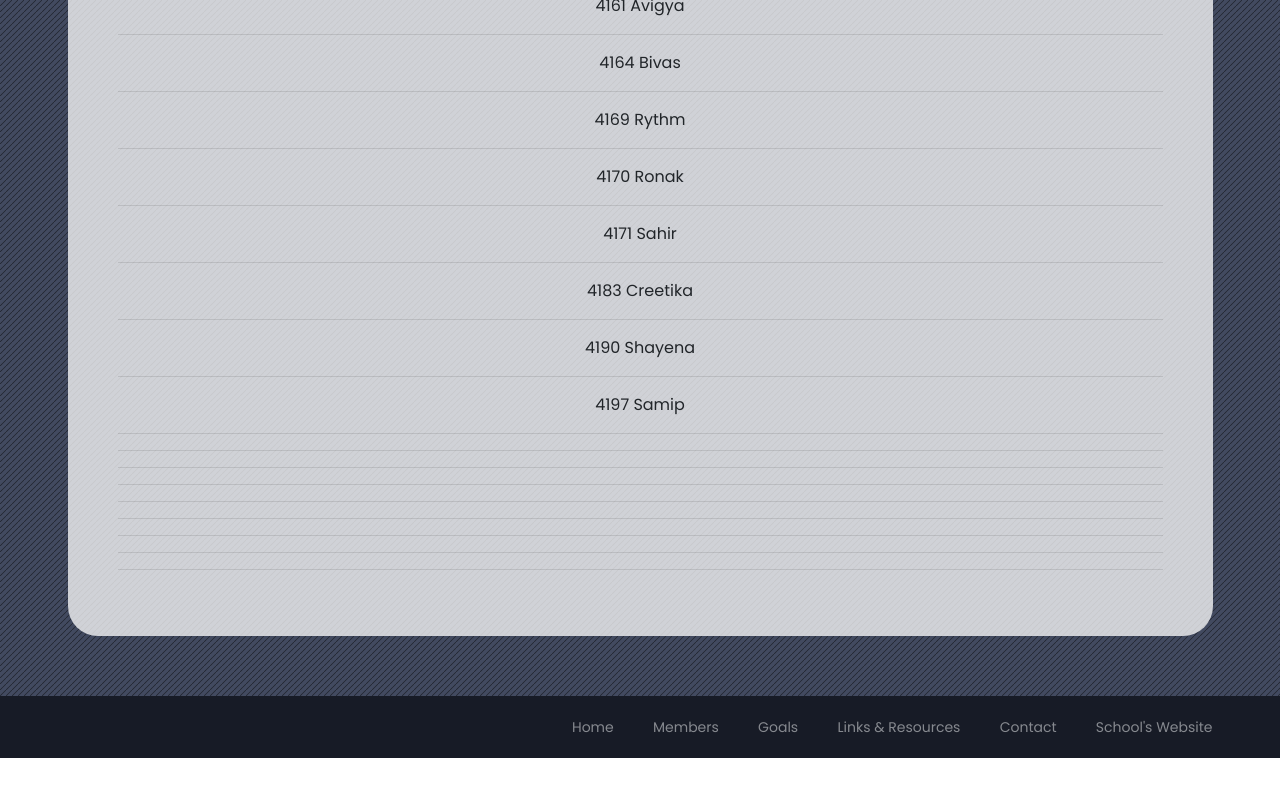
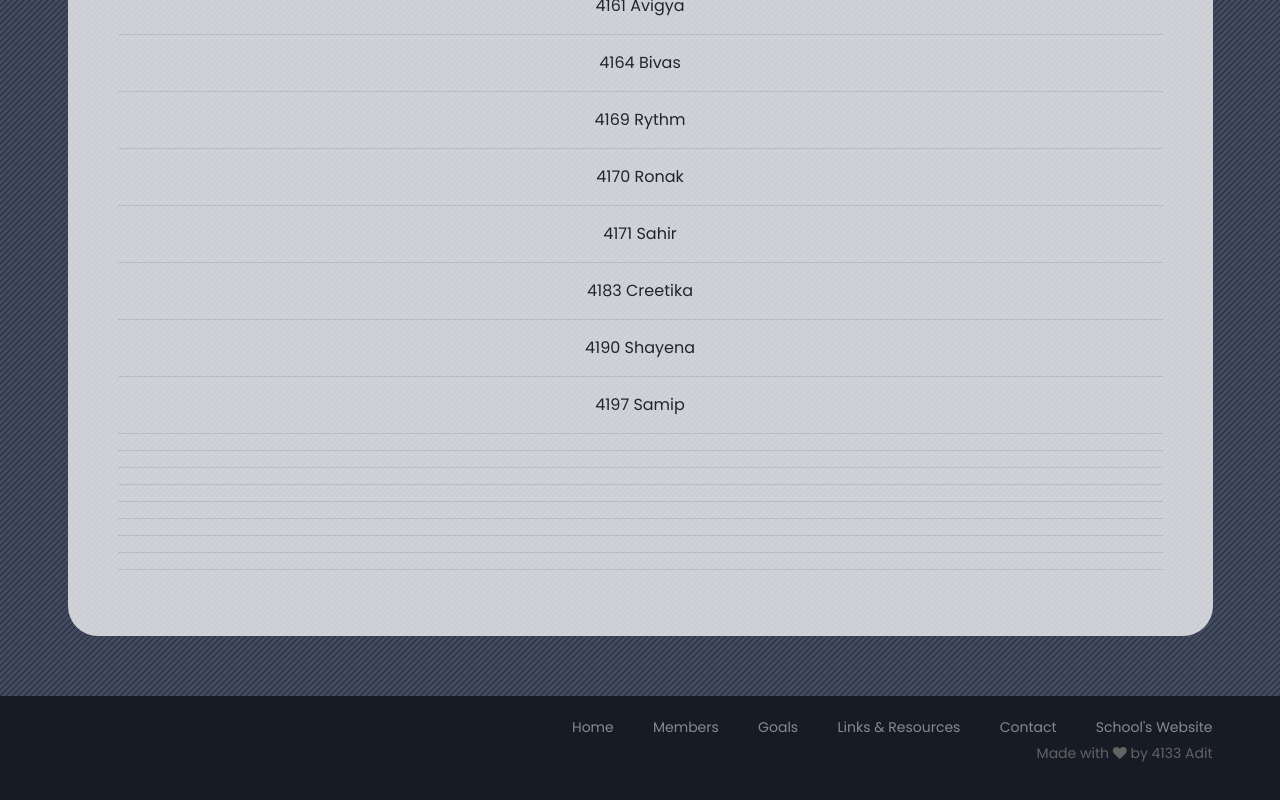
Before and after one commit to COAPBNKS/coapbnks.github.io, a plain HTML site: page ir.html in a window 1280 px wide. Shown: the part 2195-2995 px from the top of the page. Before the commit the page ends 2953 px from the top, so only its background shows below. Drawn offline with Linux system fonts and the light colour scheme.

Commit message:
Update ir.html

```diff
--- a/ir.html
+++ b/ir.html
@@ -175,6 +175,9 @@
             <li><a href="http://bnks.edu.np" target="_blank">School's Website</a></li>
             <!-- <li><a href="src">SRC</a></li> -->
           </ul>
+          <p class="text-right">
+						  Made with <span class="fa fa-heart heart-beat"></span> by 4133 Adit
+					</p>
         </div>
       </div>
     </footer>
```
